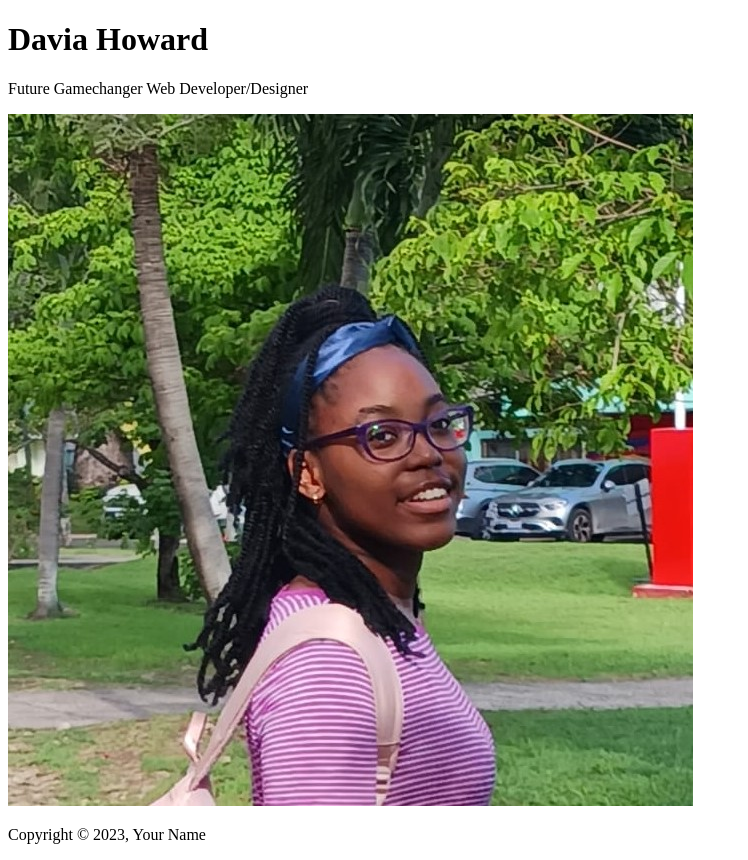
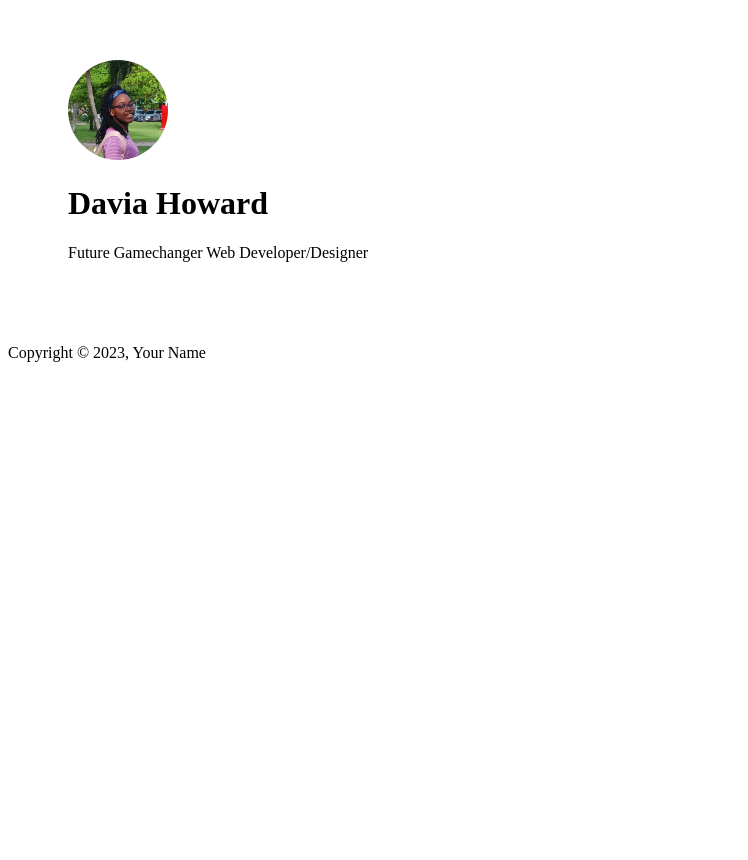
Before and after one commit to daviaser/info2180-lab2, a plain HTML site: page index.html in a window 1280 px wide. Shown: the whole page, without its empty margins (0-748 px from the left). After the commit the page ends 800 px from the top, so only its background shows below. Drawn offline with Linux system fonts and the light colour scheme.

Commit message:
git push

```diff
--- a/index.html
+++ b/index.html
@@ -9,9 +9,9 @@
     <body>
         <div class="container">
             <header>
+                <img src="davia-image1.jpg" alt="Self-Image" width="100" height="100">
                 <h1>Davia Howard</h1>
                 <p> Future Gamechanger Web Developer/Designer</p>
-                <img src="davia-image1.jpg" alt="Self-Image">
             </header>
             <main>
                 <!-- This will contain your blog posts -->
--- a/styles.css
+++ b/styles.css
@@ -1,3 +1,11 @@
-.container.header{
-   border-radius:0cqb
+.container header{
+   align-items:center;
+   gap: 10px;
+   max-width:fit-content;
+   margin: 10px;
+   padding: 50px;
 }
+
+.container img{
+   border-radius: 50%;
+}
```
